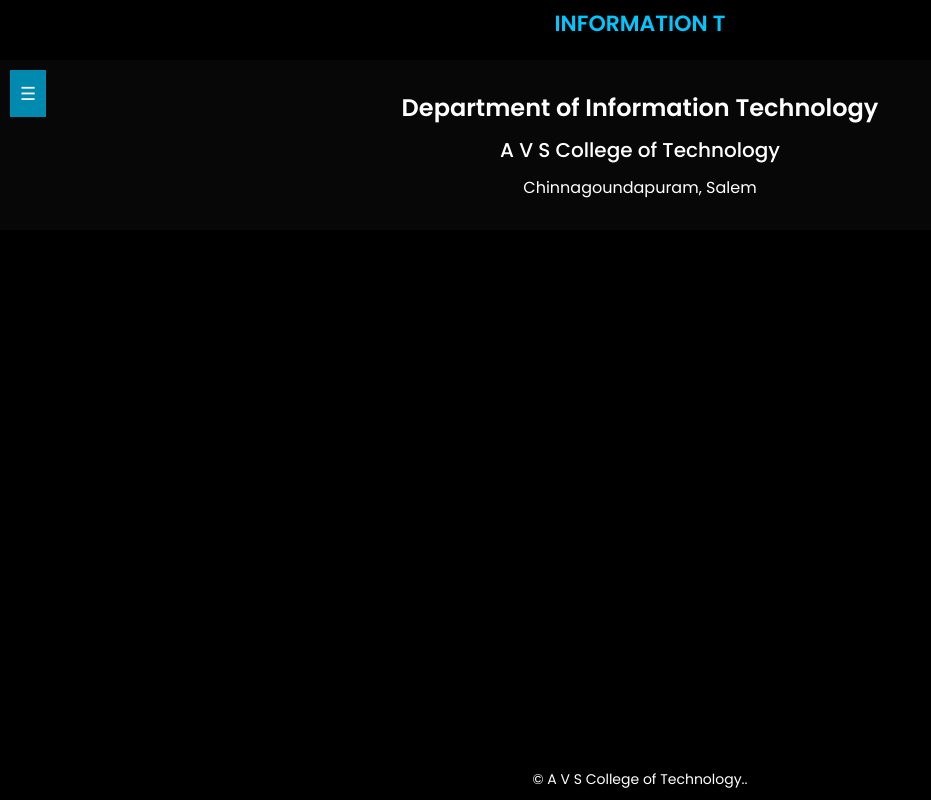
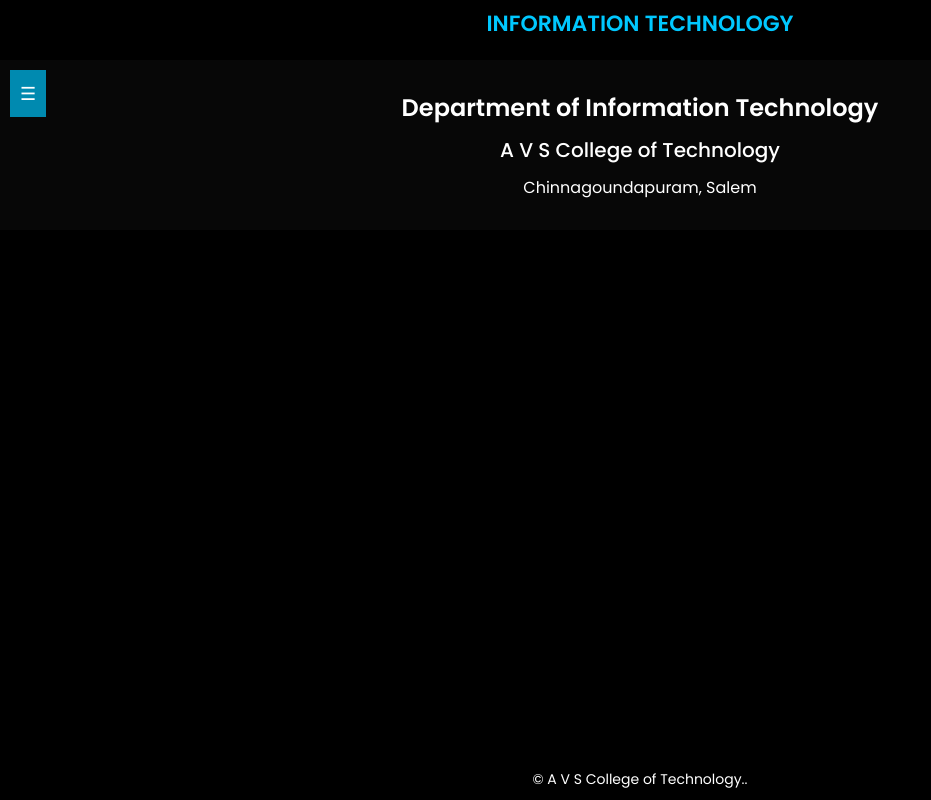
Before and after one commit to Arumugamcoder/ITINFOZ, a plain HTML site: page index.html in a window 1280 px wide. Shown: the whole page, without its empty margins (0-931 px from the left). Drawn offline with Linux system fonts and the light colour scheme.

Commit message:
Update index.html

```diff
--- a/index.html
+++ b/index.html
@@ -21,7 +21,7 @@
             </nav>
         </div>
         <div class="title-card">
-            <h2>INFORMATION T</h2>
+            <h2>INFORMATION TECHNOLOGY</h2>
         </div>
     </header>
 
```
